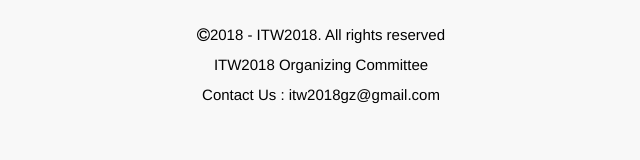
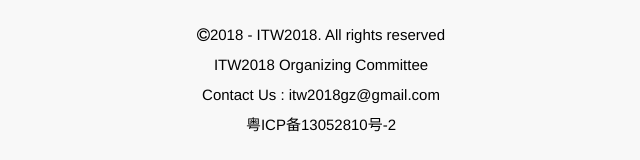
Before and after one commit to ym13349140/ITW2018, a Flask app: page / in a window 1280 px wide. Shown: the part 1727-1887 px from the top of the page, without its empty margins (319-959 px from the left). Before the commit the page ends 1831 px from the top, so only its background shows below. Run offline with Flask 2, Linux system fonts and the light colour scheme; some libraries are stand-ins or nearby versions.

Commit message:
增加备案号

```diff
--- a/ITW/templates/footer.html
+++ b/ITW/templates/footer.html
@@ -39,7 +39,9 @@
   <div class="copyright">
       <div class="container">
           <i class="fa fa-copyright"></i>2018 - ITW2018. All rights reserved <br>
-          ITW2018 Organizing Committee<br> Contact Us : itw2018gz@gmail.com
+          ITW2018 Organizing Committee<br>
+          Contact Us : itw2018gz@gmail.com <br>
+          粤ICP备13052810号-2
      </div>
   </div>
 </footer>
```
